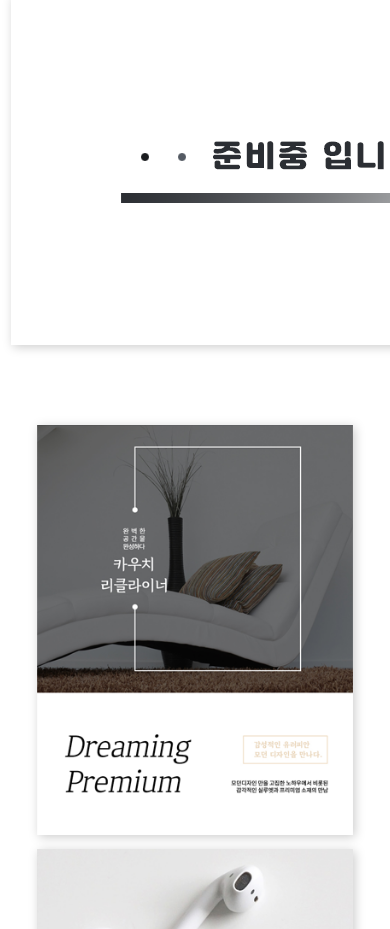
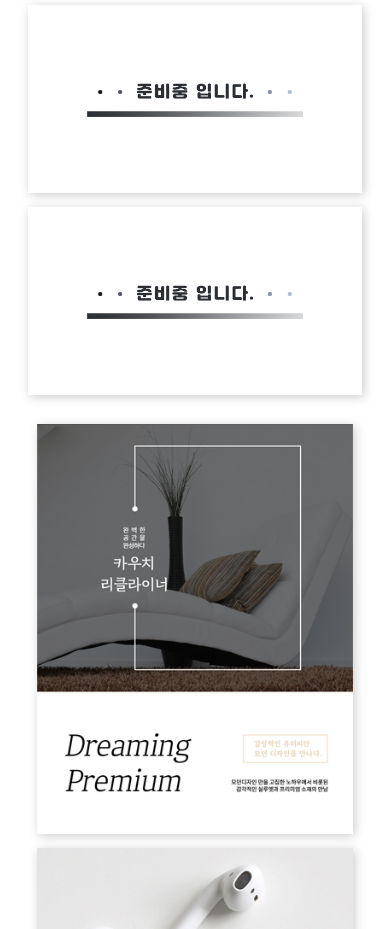
Before and after one commit to cocovill/2019, a plain HTML site: page sub/sub.htm in a window 390 px wide. Shown: the part 360-1289 px from the top of the page. Drawn offline with Linux system fonts and the light colour scheme.

Commit message:
mobile 준비중 upload
mobile 준비중 upload

```diff
--- a/sub/sub.css
+++ b/sub/sub.css
@@ -183,9 +183,12 @@ background-color: #2b2e33;
   .profile{background-color: #2b2e33;}
   .profile_bg>img{display: none;}
   .download{top: -100px; left: 0px; margin: 0 auto;}
+  .column_box0{width: 100%; height: 100%; column-count: 1;}
+  .column00{margin-top: 10px; width: 95%; height: 95%;}
+  .column00>a>img{width: 90%; height: 90%;}
   .column_box1{width: 0px; height: 0px;padding-top: 0px;}
   .column01>a>img{display: none;}
-  .column_box2{width: 100%; height: 100%; column-count: 1;}
+  .column_box2{width: 100%; height: 100%; column-count: 1; padding-top: 15px;}
   .column02{margin-top: 10px; width: 90%; height: 90%;}
   .column02>a>img{width: 90%; height: 90%;}
   .column_box3{width: 100%; height: 100%; column-count: 1;padding-top: 0px;}
```
